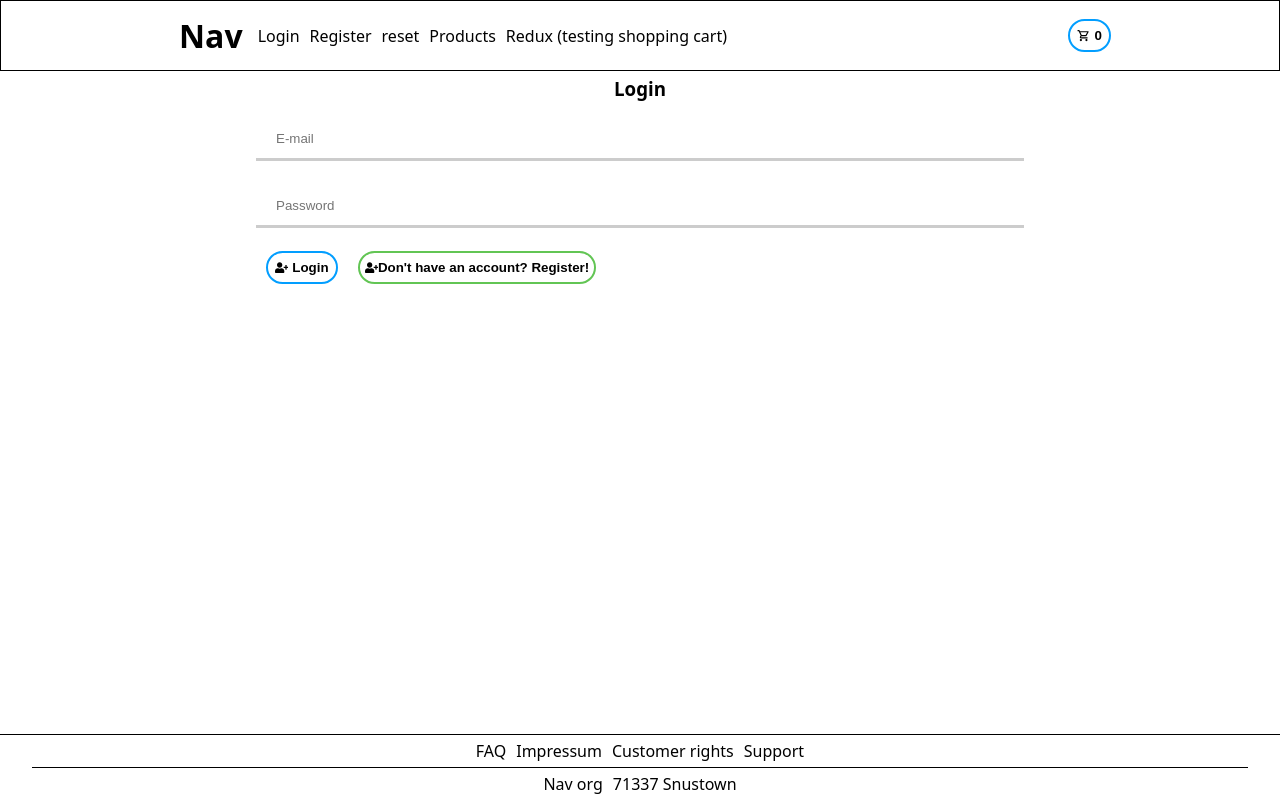
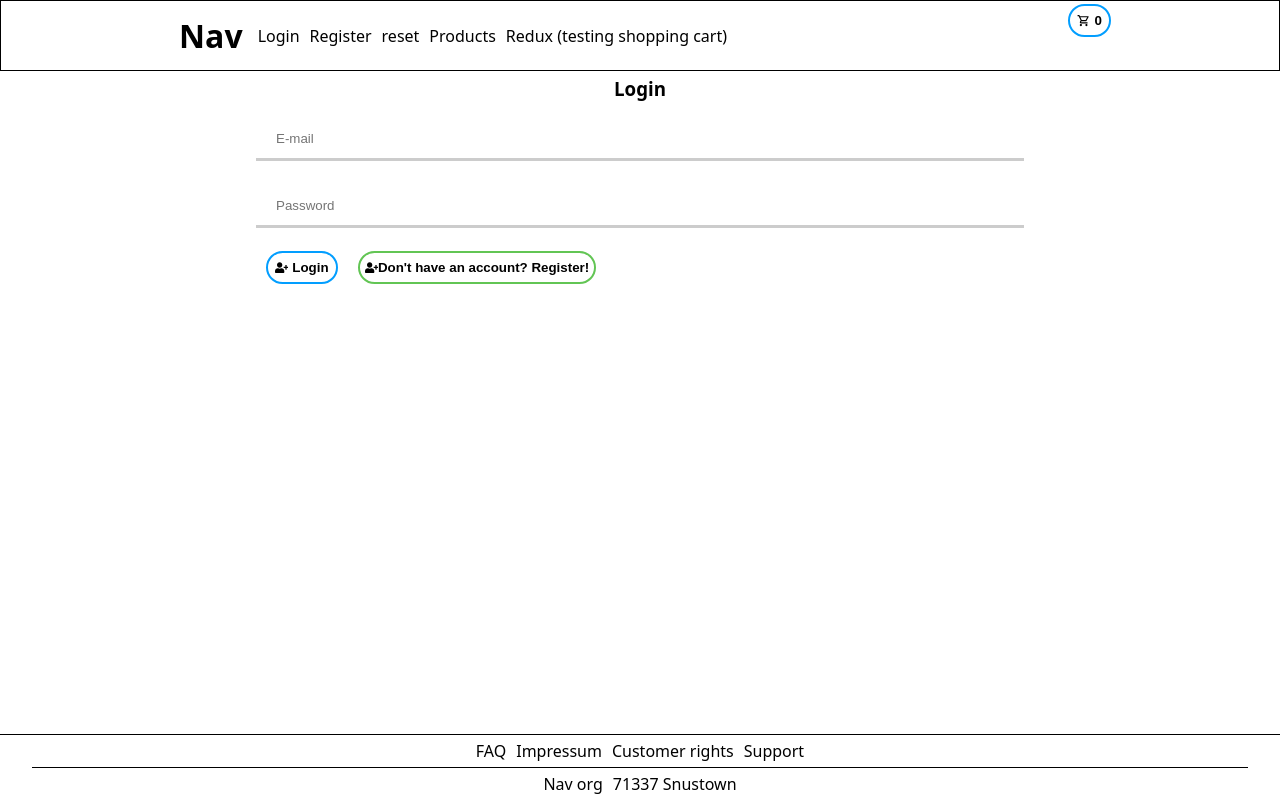
Before and after one commit to somlom/E-Com-Shop, a React app: page /login in a window 1280 px wide. Built offline with nearby package versions, Linux system fonts and the light colour scheme.

Commit message:
new edit

```diff
--- a/src/css/Navigation.scss
+++ b/src/css/Navigation.scss
@@ -11,6 +11,7 @@ $transform-time: 0.15s;
 
 .nav_column {
     margin: 3px;
+    height: min-content;
     width: content-box;
     display: flex;
     flex-wrap: wrap;
@@ -68,6 +69,7 @@ $transform-time: 0.15s;
     background-color: white;
     border: solid 2px $base-color;
     width: min-content;
+    height: min-content;
     border-radius: 18px;
     font-weight: bold;
     transition: opacity $transform-time;
```
